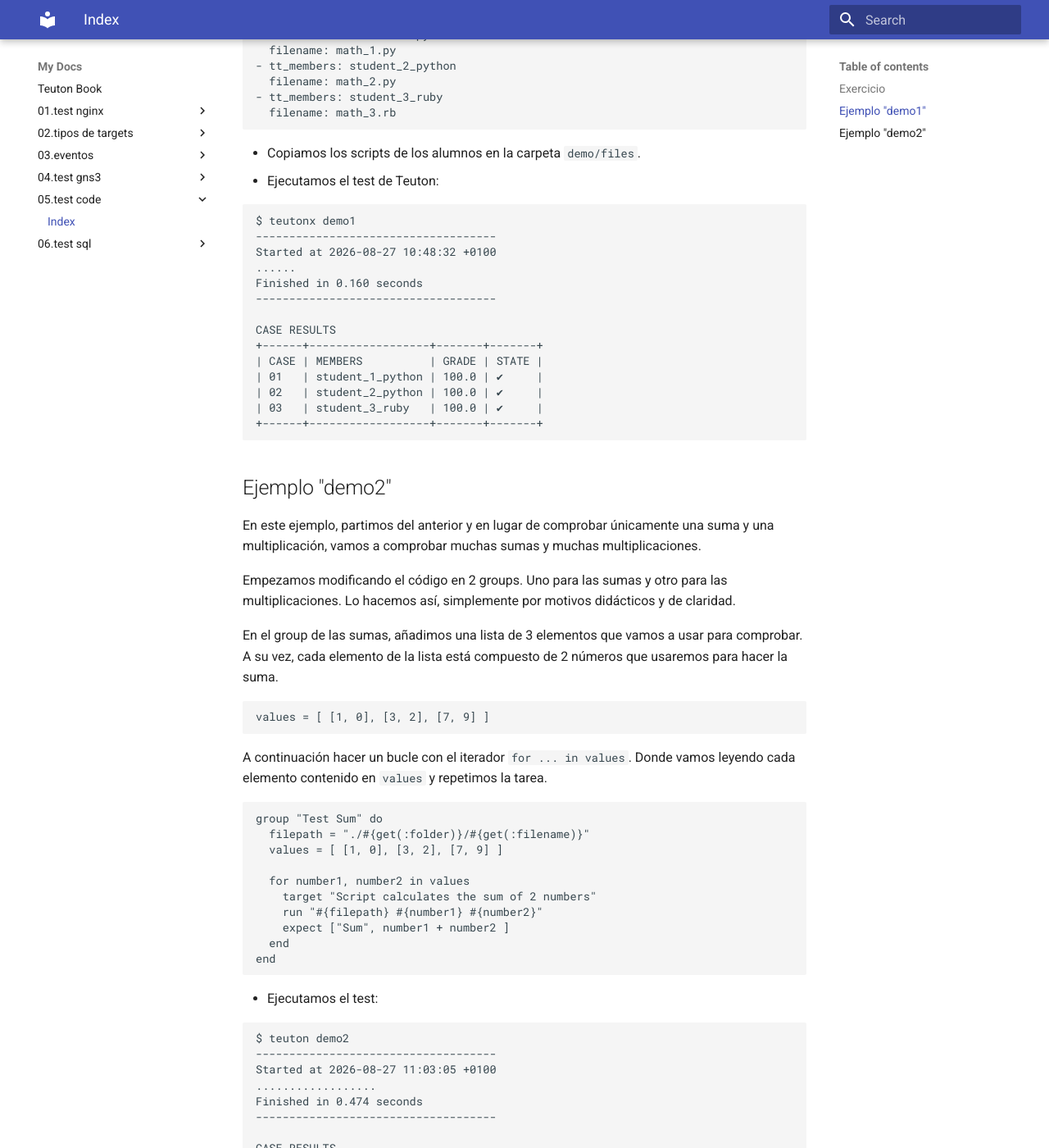
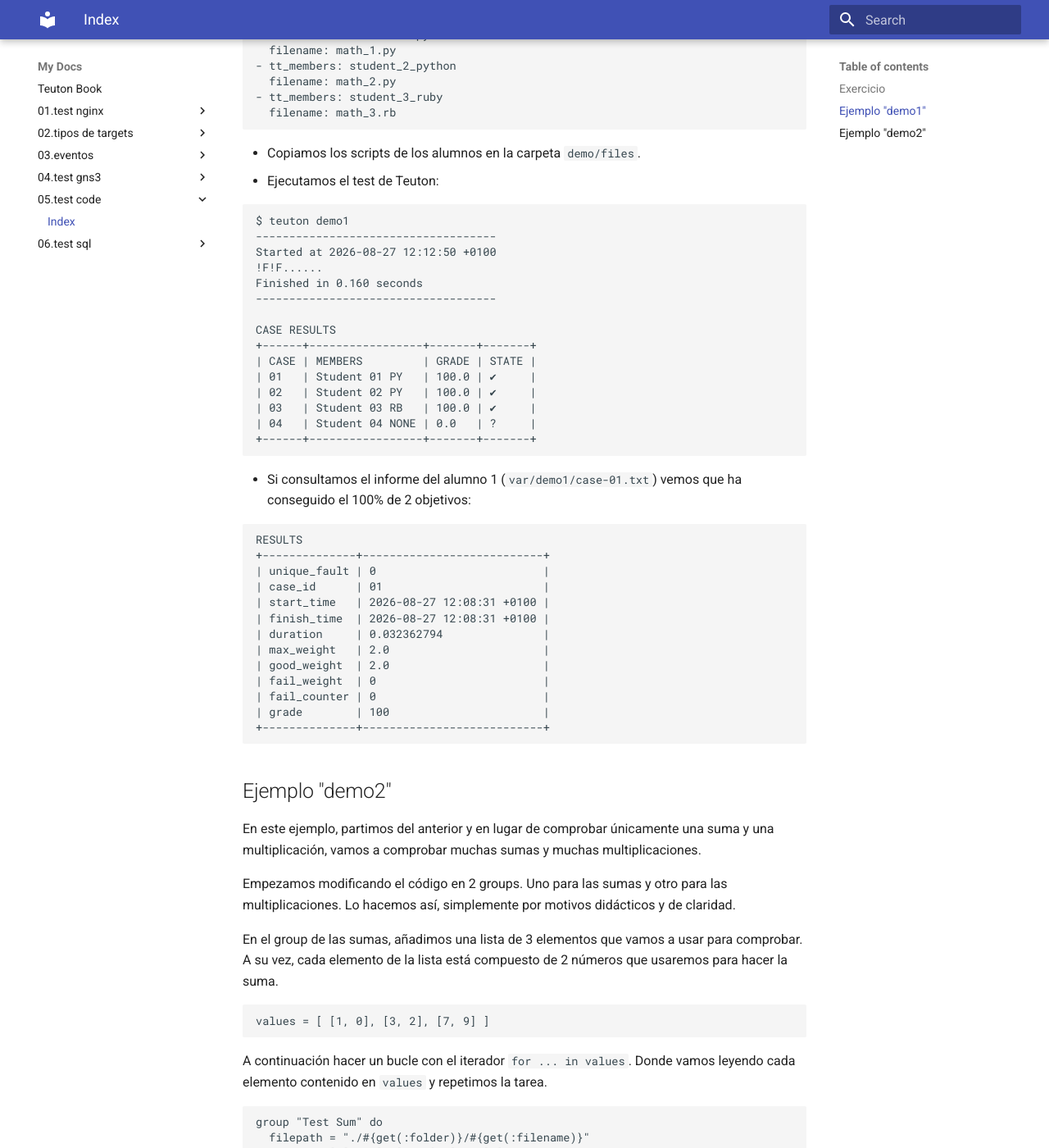
Before and after one commit to dvarrui/teuton-book, an MkDocs documentation site: the page built from docs/05.test_code/index.md, in a window 1280 px wide and 1400 px high, scrolled down 1046 px. Shown: the whole window at 82% size. Built offline with MkDocs 1.6.1 and Material for MkDocs 9.7.7, drawn with Linux system fonts in a browser that asks for light colours; some of the changed text lies outside the part shown.

Commit message:
refactor e05 test code examples

````diff
--- a/docs/05.test_code/files/math_2.py
+++ b/docs/05.test_code/files/student2/math.py
@@ -1,7 +1,7 @@
 #!/usr/bin/env python3
 # File: code/math_2.py
 
-from math_2_lib import *
+from math_lib import *
 import sys
 
 num1 = int(sys.argv[1])
--- a/docs/05.test_code/index.md
+++ b/docs/05.test_code/index.md
@@ -56,20 +56,39 @@
 * Ejecutamos el test de Teuton:
 
 ```bash
-$ teutonx demo1
+$ teuton demo1
 ------------------------------------
-Started at 2026-08-27 10:48:32 +0100
-......
+Started at 2026-08-27 12:12:50 +0100
+!F!F......
 Finished in 0.160 seconds
 ------------------------------------
 
 CASE RESULTS
-+------+------------------+-------+-------+
-| CASE | MEMBERS          | GRADE | STATE |
-| 01   | student_1_python | 100.0 | ✔     |
-| 02   | student_2_python | 100.0 | ✔     |
-| 03   | student_3_ruby   | 100.0 | ✔     |
-+------+------------------+-------+-------+
++------+-----------------+-------+-------+
+| CASE | MEMBERS         | GRADE | STATE |
+| 01   | Student 01 PY   | 100.0 | ✔     |
+| 02   | Student 02 PY   | 100.0 | ✔     |
+| 03   | Student 03 RB   | 100.0 | ✔     |
+| 04   | Student 04 NONE | 0.0   | ?     |
++------+-----------------+-------+-------+
+```
+
+* Si consultamos el informe del alumno 1 (`var/demo1/case-01.txt`) vemos que ha conseguido el 100% de 2 objetivos:
+
+```
+RESULTS
++--------------+---------------------------+
+| unique_fault | 0                         |
+| case_id      | 01                        |
+| start_time   | 2026-08-27 12:08:31 +0100 |
+| finish_time  | 2026-08-27 12:08:31 +0100 |
+| duration     | 0.032362794               |
+| max_weight   | 2.0                       |
+| good_weight  | 2.0                       |
+| fail_weight  | 0                         |
+| fail_counter | 0                         |
+| grade        | 100                       |
++--------------+---------------------------+
 ```
 
 ## Ejemplo "demo2"
@@ -104,18 +123,35 @@
 ```bash
 $ teuton demo2
 ------------------------------------
-Started at 2026-08-27 11:03:05 +0100
-..................
-Finished in 0.474 seconds
+Started at 2026-08-27 12:14:19 +0100
+!F!F!F!F!F!F..................
+Finished in 0.483 seconds
 ------------------------------------
 
 CASE RESULTS
-+------+------------------+-------+-------+
-| CASE | MEMBERS          | GRADE | STATE |
-| 01   | student_1_python | 100.0 | ✔     |
-| 02   | student_2_python | 100.0 | ✔     |
-| 03   | student_3_ruby   | 100.0 | ✔     |
-+------+------------------+-------+-------+
++------+-----------------+-------+-------+
+| CASE | MEMBERS         | GRADE | STATE |
+| 01   | Student 01 PY   | 100.0 | ✔     |
+| 02   | Student 02 PY   | 100.0 | ✔     |
+| 03   | Student 03 RB   | 100.0 | ✔     |
+| 04   | Student 04 NONE | 0.0   | ?     |
++------+-----------------+-------+-------+
 ```
 
-Hemos aumentado x6 el número de tests realizados sin apenas tener que crear nuevo código.
+* Si consultamos el informe del alumno 1 (`var/demo1/case-01.txt`) vemos que ha conseguido el 100% de 6 objetivos. Hemos aumentado x3 el número de tests realizados sin apenas tener que crear nuevo código.
+
+```
+RESULTS
++--------------+---------------------------+
+| unique_fault | 0                         |
+| case_id      | 01                        |
+| start_time   | 2026-08-27 12:08:57 +0100 |
+| finish_time  | 2026-08-27 12:08:57 +0100 |
+| duration     | 0.098197435               |
+| max_weight   | 6.0                       |
+| good_weight  | 6.0                       |
+| fail_weight  | 0                         |
+| fail_counter | 0                         |
+| grade        | 100                       |
++--------------+---------------------------+
+```
````
Also changed, not shown: docs/05.test_code/demo1/config.yaml (+8 -6 lines), docs/05.test_code/demo2/config.yaml (+8 -6 lines), docs/05.test_code/files/student1/math.py (renamed from docs/05.test_code/files/math_1.py), docs/05.test_code/files/student2/math_lib.py (renamed from docs/05.test_code/files/math_2_lib.py), 2 other files.
